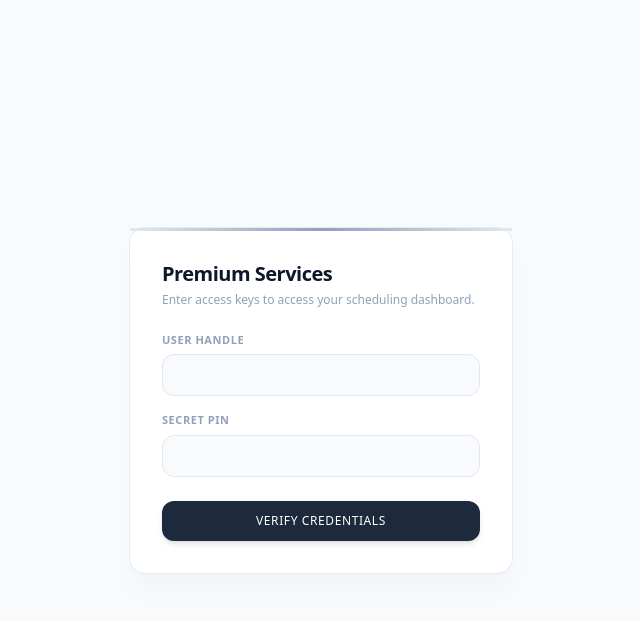
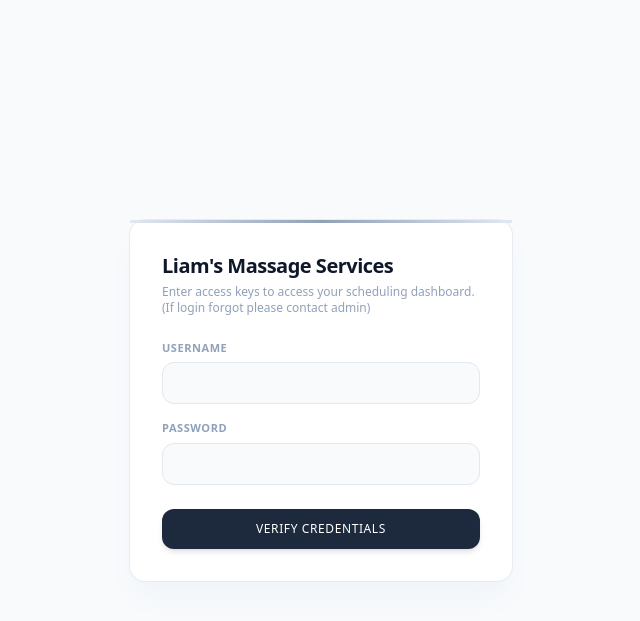
Before and after one commit to LiamN-Dev/massage-hours, a Flask app: page /login in a window 1280 px wide. Shown: the top 621 px of the page, without its empty margins (319-959 px from the left). Run offline with Flask 3, Linux system fonts and the light colour scheme.

Commit message:
Revise login page branding and labels
Updated the login page to reflect the new service name and added a note for forgotten login details.

```diff
--- a/templates/login.html
+++ b/templates/login.html
@@ -17,8 +17,8 @@
     <div class="w-full max-w-sm p-8 bg-white border border-slate-200/80 rounded-2xl shadow-xl shadow-slate-100 relative animate-premium">
         <div class="absolute top-0 left-0 right-0 h-[3px] bg-gradient-to-r from-slate-200 via-slate-400 to-slate-200"></div>
 
-        <h1 class="text-xl font-semibold tracking-tight text-slate-900 mb-1">Premium Services</h1>
-        <p class="text-xs text-slate-400 mb-6">Enter access keys to access your scheduling dashboard.</p>
+        <h1 class="text-xl font-semibold tracking-tight text-slate-900 mb-1">Liam's Massage Services </h1>
+        <p class="text-xs text-slate-400 mb-6">Enter access keys to access your scheduling dashboard. (If login forgot please contact admin)</p>
 
         {% with messages = get_flashed_messages() %}
           {% if messages %}
@@ -30,12 +30,12 @@
 
         <form action="/login" method="POST" class="space-y-4">
             <div>
-                <label class="block text-[11px] font-semibold uppercase tracking-wider text-slate-400 mb-1.5">User Handle</label>
+                <label class="block text-[11px] font-semibold uppercase tracking-wider text-slate-400 mb-1.5">Username</label>
                 <input type="text" name="username" required autocomplete="off"
                        class="w-full bg-slate-50 border border-slate-200 rounded-xl px-4 py-2.5 text-sm text-slate-800 focus:outline-none focus:border-slate-400 focus:bg-white transition-all duration-300">
             </div>
             <div>
-                <label class="block text-[11px] font-semibold uppercase tracking-wider text-slate-400 mb-1.5">Secret Pin</label>
+                <label class="block text-[11px] font-semibold uppercase tracking-wider text-slate-400 mb-1.5">Password</label>
                 <input type="password" name="password" required
                        class="w-full bg-slate-50 border border-slate-200 rounded-xl px-4 py-2.5 text-sm text-slate-800 focus:outline-none focus:border-slate-400 focus:bg-white transition-all duration-300">
             </div>
```
